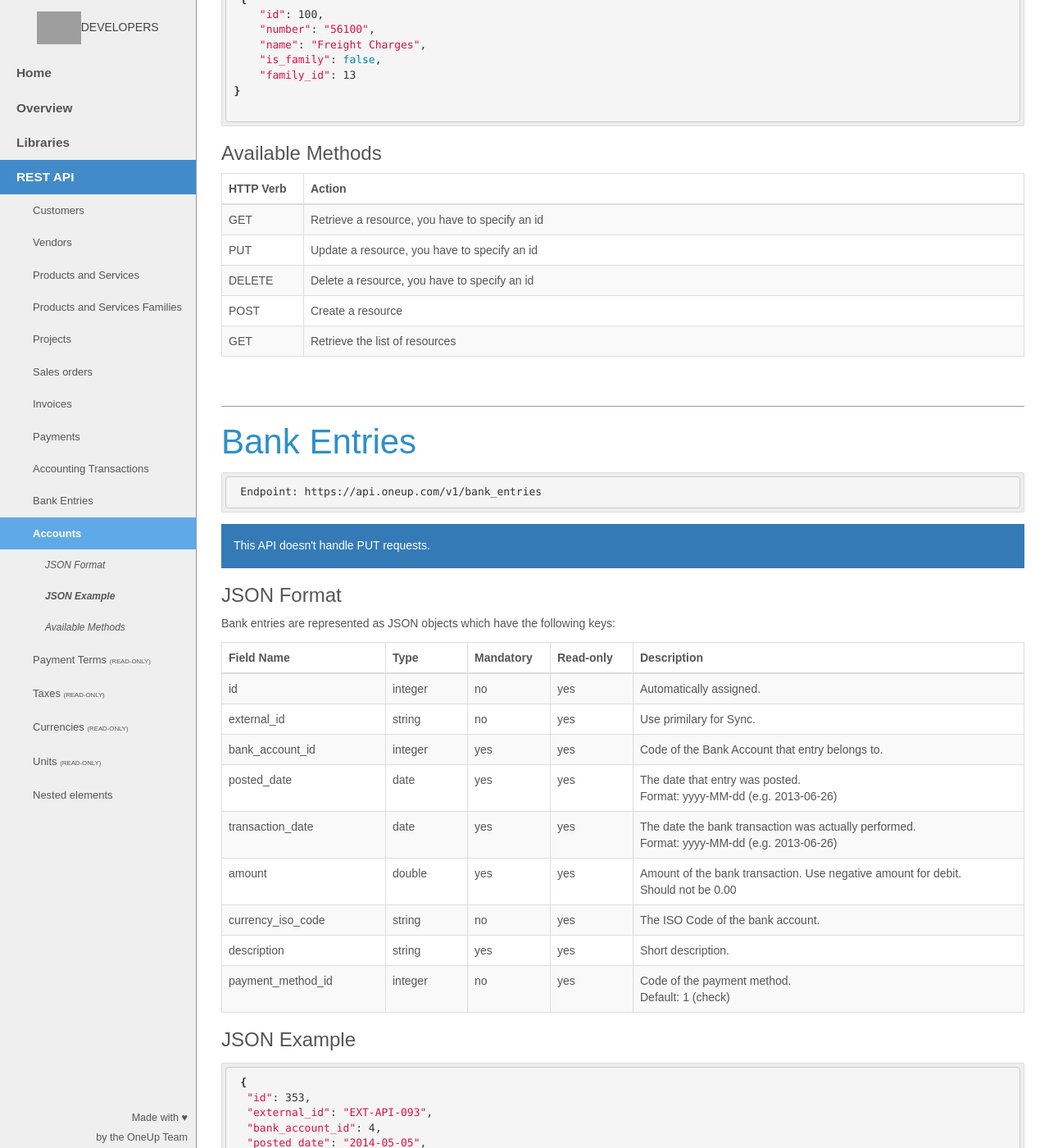
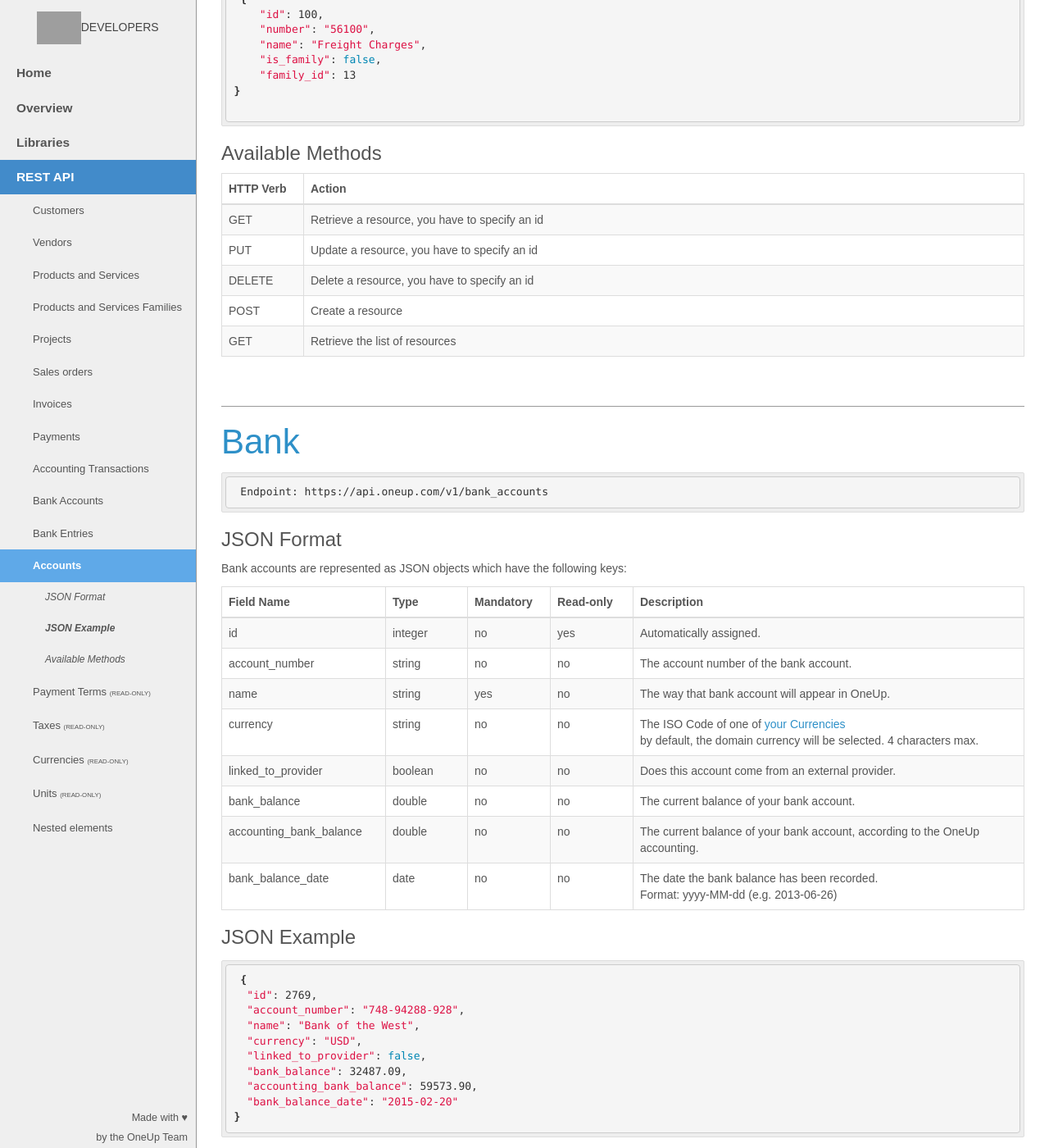
Before and after one commit to myERP/myerp.github.io, a Jekyll site: the page built from docs/1.0/api/index.html, in a window 1280 px wide and 1400 px high, scrolled down 20141 px. Shown: the whole window at 82% size. Built offline with Jekyll 4.4.1, drawn with Linux system fonts in a browser that asks for light colours; nearby versions of some CDN libraries; Markdown is read by kramdown in place of the engine named in the settings; grey boxes are pictures that could not be loaded.

Commit message:
Add bank accounts to the documentation.

```diff
--- a/_config.yml
+++ b/_config.yml
@@ -41,6 +41,8 @@
     url: /taxes
   bank_entries:
     url: /bank_entries
+  bank_accounts:
+    url: /bank_accounts
 
 format:
   date: yyyy-MM-dd (e.g. 2013-06-26)
--- /dev/null
+++ b/_includes/1.0/api/bankaccount.html
@@ -0,0 +1,78 @@
+<div id="bankaccount" class="group">
+
+    <h2>Bank</h2>
+    {% highlight bash %} Endpoint: {{ site.api.base_url }}{{ site.api.v1}}{{ site.resource.bank_accounts.url}} {% endhighlight %}
+    <h3 id="bankaccountjsonformat">JSON Format</h3>
+    <p>Bank accounts are represented as JSON objects which have the following keys:</p>
+
+    <table class="table table-bordered table-striped">
+        <thead>
+            {% include table-header.html %}
+        </thead>
+        <tbody>
+            <tr>
+                <td>id</td>
+                <td>{{ site.format.type.integer }}</td>
+                <td>no</td>
+                <td>yes</td>
+                <td>Automatically assigned.</td>
+            </tr>
+            <tr>
+                <td>account_number</td>
+                <td>{{ site.format.type.string }}</td>
+                <td>no</td>
+                <td>no</td>
+                <td>The account number of the bank account.<br /></td>
+            </tr>
+            <tr>
+                <td>name</td>
+                <td>{{ site.format.type.string }}</td>
+                <td>yes</td>
+                <td>no</td>
+                <td>The way that bank account will appear in OneUp.<br /></td>
+            </tr>
+            <tr>
+                <td>currency</td>
+                <td>{{ site.format.type.string }}</td>
+                <td>no</td>
+                <td>no</td>
+                <td>The ISO Code of one of <a href="/docs/1.0/api/#currency" title="">your Currencies</a>
+                    <br/>by default, the domain currency will be selected. 4 characters max.</td>
+            </tr>
+            <tr>
+                <td>linked_to_provider</td>
+                <td>{{ site.format.type.boolean }}</td>
+                <td>no</td>
+                <td>no</td>
+                <td>Does this account come from an external provider.</td>
+            </tr>
+            <tr>
+                <td>bank_balance</td>
+                <td>{{ site.format.type.double }}</td>
+                <td>no</td>
+                <td>no</td>
+                <td>The current balance of your bank account.</td>
+            </tr>
+            <tr>
+                <td>accounting_bank_balance</td>
+                <td>{{ site.format.type.double }}</td>
+                <td>no</td>
+                <td>no</td>
+                <td>The current balance of your bank account, according to the OneUp accounting.</td>
+            </tr>
+            <tr>
+                <td>bank_balance_date</td>
+                <td>{{ site.format.type.date }}</td>
+                <td>no</td>
+                <td>no</td>
+                <td>The date the bank balance has been recorded.<br />Format: {{site.format.date}}</td>
+            </tr>
+        </tbody>
+    </table>
+
+    <h3 id="bankaccountjsonexample">JSON Example</h3>
+    {% highlight bash %} {% include 1.0/api/json/bankaccount.json %} {% endhighlight %}
+
+    <h3 id="bankaccountavailablemethods">Available Methods</h3>
+    {% include 1.0/api/methods/full.html %}
+</div>
--- /dev/null
+++ b/_includes/1.0/api/json/bankaccount.json
@@ -0,0 +1,10 @@
+{
+  "id": 2769,
+  "account_number": "748-94288-928",
+  "name": "Bank of the West",
+  "currency": "USD",
+  "linked_to_provider": false,
+  "bank_balance": 32487.09,
+  "accounting_bank_balance": 59573.90,
+  "bank_balance_date": "2015-02-20"
+}
--- a/_includes/side-menu.html
+++ b/_includes/side-menu.html
@@ -144,6 +144,18 @@
                 </li>
             </ul>
         </li>
+        <!-- bank accounts -->
+        <li>
+            <a href="#bankaccount">Bank Accounts</a>
+            <ul class="nav nav-stacked">
+                <li><a href="#bankaccountjsonformat">JSON Format</a>
+                </li>
+                <li><a href="#bankaccountjsonexample">JSON Example</a>
+                </li>
+                <li><a href="#bankaccountavailablemethods">Available Methods</a>
+                </li>
+            </ul>
+        </li>
         <!-- bank entries -->
         <li>
             <a href="#bankentry">Bank Entries</a>
--- a/docs/1.0/api/index.html
+++ b/docs/1.0/api/index.html
@@ -14,6 +14,7 @@
     <div>{% include 1.0/api/payment.html %}</div>
     <div>{% include 1.0/api/transaction.html %}</div>
     <div>{% include 1.0/api/account.html %}</div>
+    <div>{% include 1.0/api/bankaccount.html %}</div>
     <div>{% include 1.0/api/bankentry.html %}</div>
     <div>{% include 1.0/api/paymentterm.html %}</div>
     <div>{% include 1.0/api/tax.html %}</div>
```
